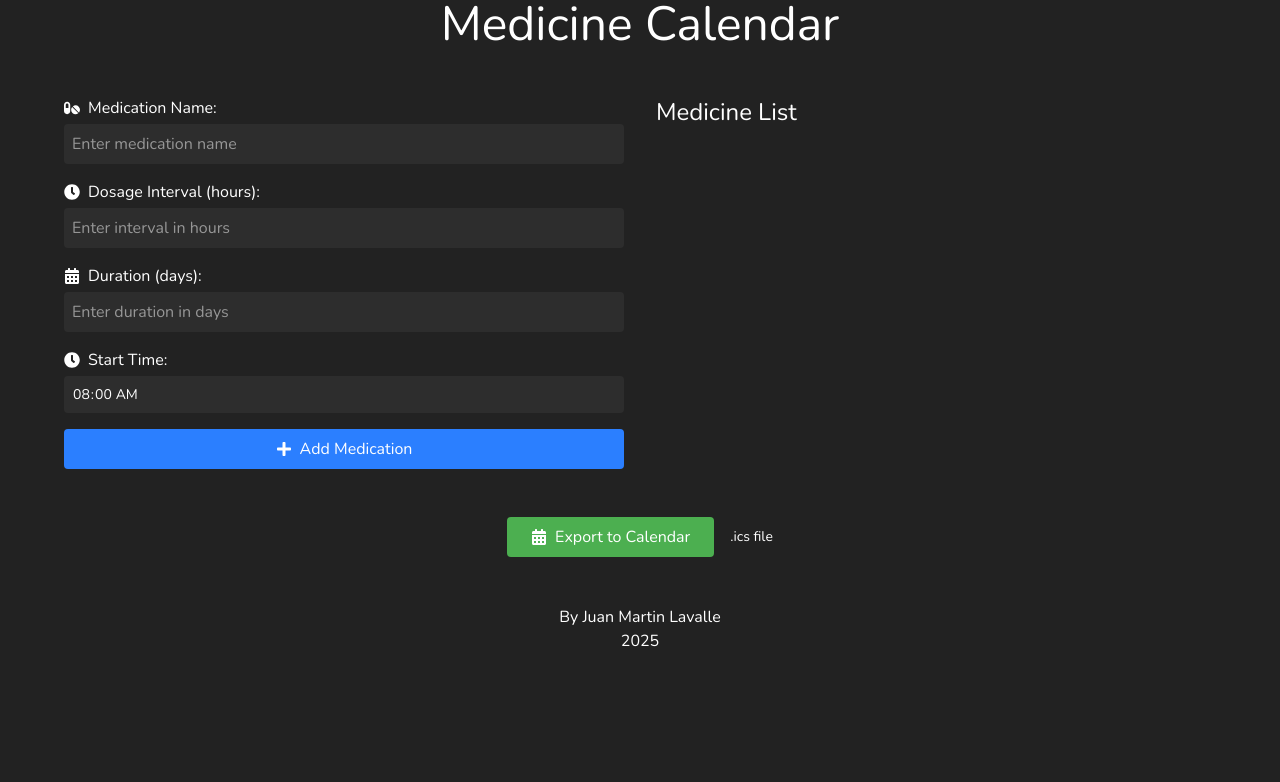
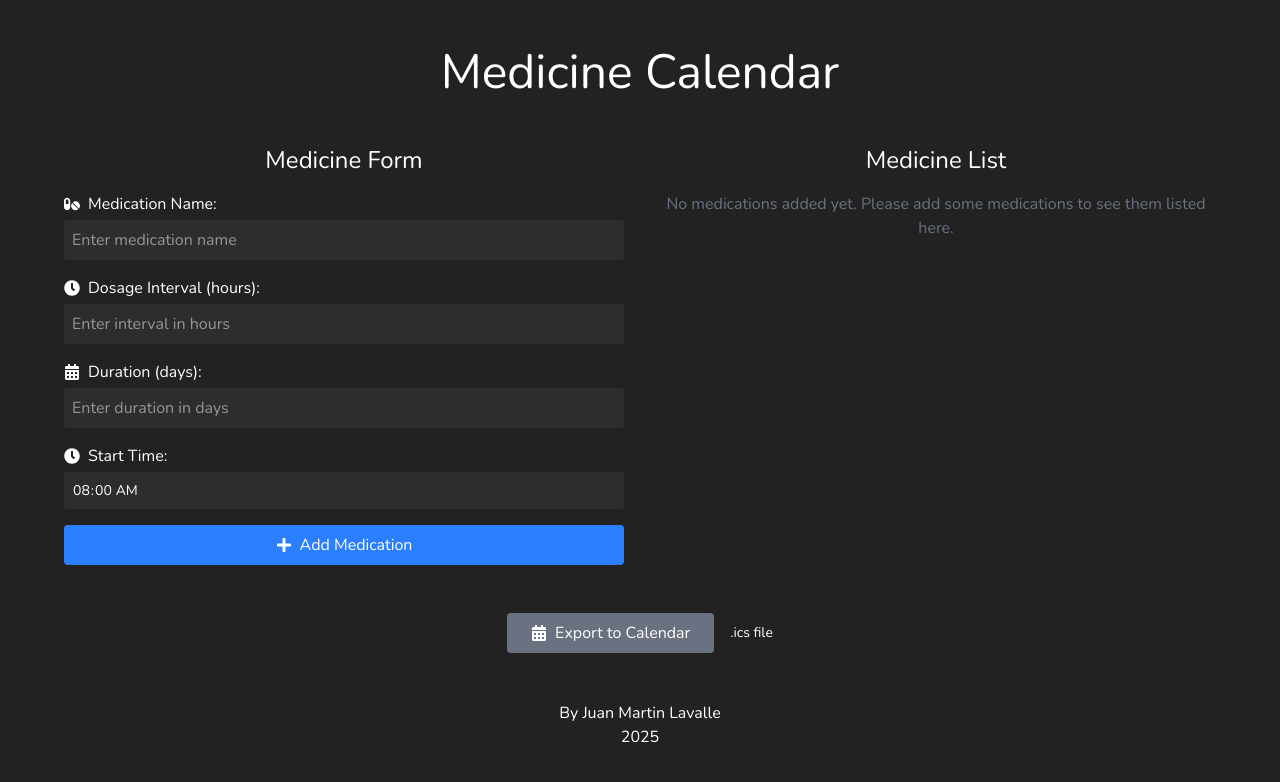
Before and after one commit to Juanmartin19l/medicine-calendar, a React (Vite) app: page / in a window 1280 px wide. Shown: the top 782 px of the page. Built offline with nearby package versions, Linux system fonts and the light colour scheme.

Commit message:
Overflow scroll in medicine list

```diff
--- a/src/components/Export.jsx
+++ b/src/components/Export.jsx
@@ -1,11 +1,18 @@
 import { FaCalendarAlt } from "react-icons/fa";
 
 export function Export({ medicines, exportToCalendar }) {
+  const isDisabled = medicines.length === 0;
+
   return (
     <div className="mt-12 max-w-6xl mx-auto flex items-center justify-center">
       <button
-        className="bg-[#4caf50] hover:bg-[#45a049] px-6 py-2 rounded flex items-center gap-2 cursor-pointer"
-        onClick={() => exportToCalendar(medicines)}
+        className={`px-6 py-2 rounded flex items-center gap-2 ${
+          isDisabled
+            ? "bg-gray-500 cursor-not-allowed"
+            : "bg-[#4caf50] hover:bg-[#45a049] cursor-pointer"
+        }`}
+        onClick={() => !isDisabled && exportToCalendar(medicines)}
+        disabled={isDisabled}
       >
         <FaCalendarAlt /> Export to Calendar
       </button>
--- a/src/components/MedicineForm.jsx
+++ b/src/components/MedicineForm.jsx
@@ -70,6 +70,8 @@ export function MedicineForm({ onSubmit, existingMedicines }) {
 
   return (
     <div className="space-y-4">
+      <h2 className="text-2xl mb-4 text-center">Medicine Form</h2>
+
       <form onSubmit={handleSubmit} className="space-y-4">
         <div>
           <label className="flex items-center gap-2">
--- a/src/components/MedicineList.jsx
+++ b/src/components/MedicineList.jsx
@@ -3,8 +3,14 @@ import { FaTrashAlt, FaPills, FaClock, FaCalendarAlt } from "react-icons/fa";
 export function MedicineList({ medicines, onDelete }) {
   return (
     <div>
-      <h2 className="text-2xl mb-4">Medicine List</h2>
-      <div className="grid gap-4">
+      <h2 className="text-2xl mb-4 text-center">Medicine List</h2>
+      {medicines.length === 0 ? (
+        <div className="text-center text-gray-500">
+          No medications added yet. Please add some medications to see them
+          listed here.
+        </div>
+      ) : (
+        <div className="grid gap-4 max-h-96 overflow-y-auto">
           {medicines.map((med, index) => (
             <div key={index} className="bg-[#444444] p-4 rounded">
               <div className="flex justify-between items-start">
@@ -32,6 +38,7 @@ export function MedicineList({ medicines, onDelete }) {
             </div>
           ))}
         </div>
+      )}
     </div>
   );
 }
--- a/src/index.css
+++ b/src/index.css
@@ -34,3 +34,22 @@ input[type="time"]::-webkit-calendar-picker-indicator {
   margin-top: 4px;
   display: block;
 }
+
+::-webkit-scrollbar {
+  width: 12px;
+}
+
+::-webkit-scrollbar-track {
+  background: #2d2d2d;
+  border-radius: 10px;
+}
+
+::-webkit-scrollbar-thumb {
+  background-color: #454545;
+  border-radius: 10px;
+  border: 3px solid #2d2d2d;
+}
+
+::-webkit-scrollbar-thumb:hover {
+  background-color: #6d6d6d;
+}
--- a/src/pages/MedicinePage.jsx
+++ b/src/pages/MedicinePage.jsx
@@ -34,7 +34,7 @@ export function MedicinePage() {
 
   return (
     <div className="min-h-screen bg-[#222222] text-white p-8page">
-      <h1 className="text-5xl font-light text-center mb-12">
+      <h1 className="text-5xl font-light text-center mb-12 mt-12">
         Medicine Calendar
       </h1>
       <div className="grid md:grid-cols-2 gap-8 max-w-6xl mx-auto">
```
Lines whose indentation alone changed are shown as unchanged.
